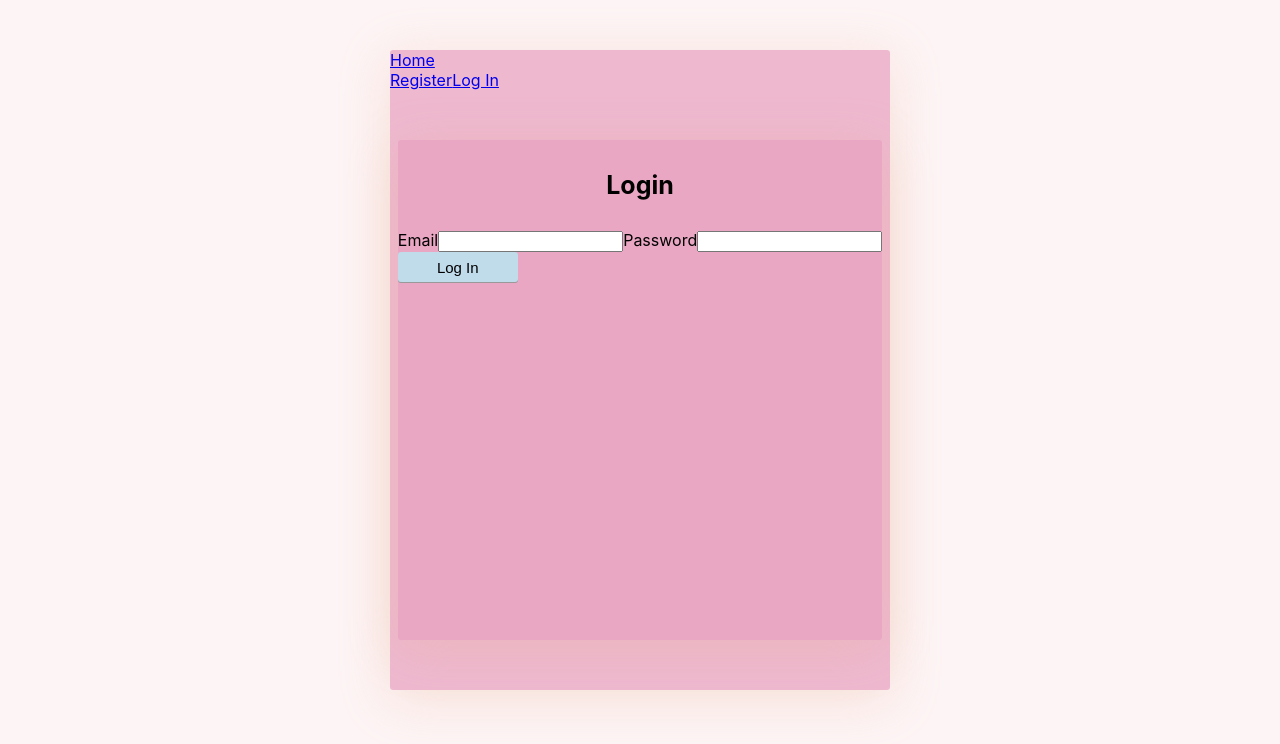
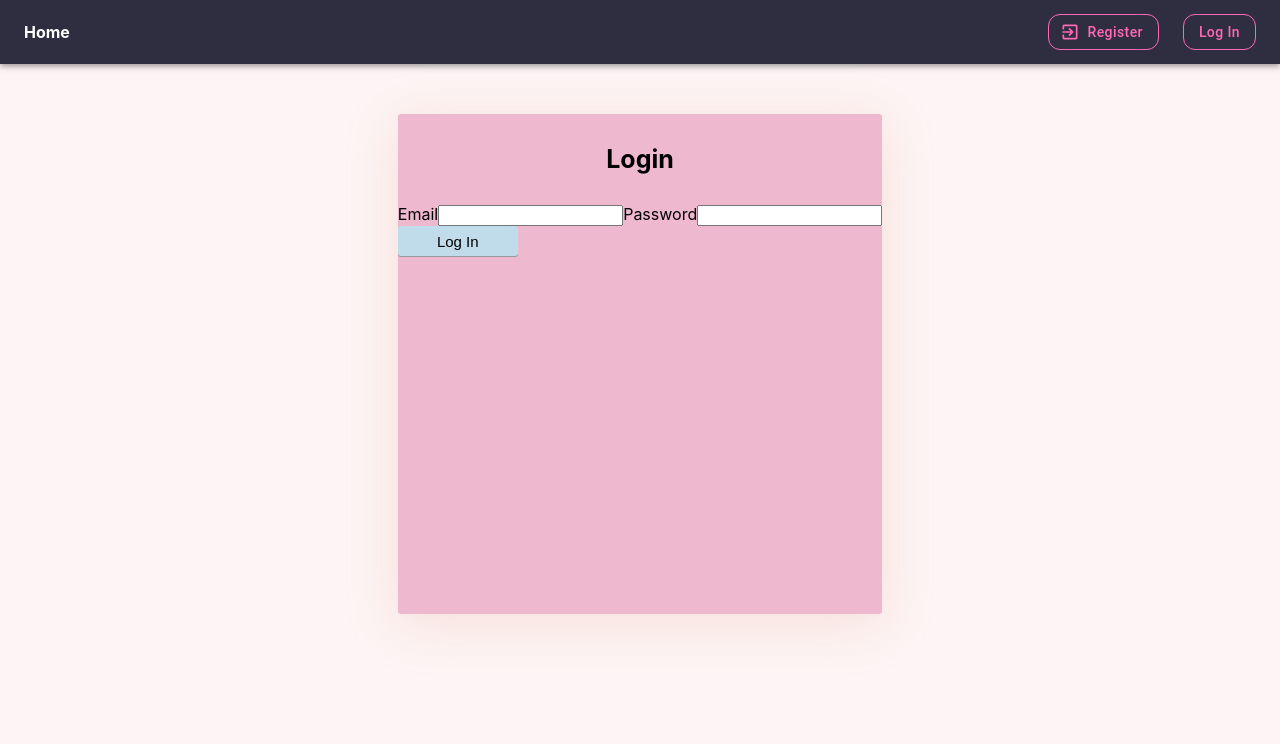
Before and after one commit to KingaMiko/goit-react-hw-08-phonebook, a React (Create React App) app: page /goit-react-hw-08-phonebook/login in a window 1280 px wide. Shown: the top 744 px of the page. Built offline with nearby package versions, Linux system fonts and the light colour scheme.

Commit message:
MUI added

```diff
--- a/package.json
+++ b/package.json
@@ -4,6 +4,10 @@
   "private": true,
   "homepage": "https://kingamiko.github.io/goit-react-hw-08-phonebook/",
   "dependencies": {
+    "@emotion/react": "^11.11.1",
+    "@emotion/styled": "^11.11.0",
+    "@mui/icons-material": "^5.14.11",
+    "@mui/material": "^5.14.11",
     "@redux-devtools/extension": "^3.2.5",
     "@reduxjs/toolkit": "^1.9.5",
     "@testing-library/jest-dom": "^5.16.3",
--- a/src/components/AppBar/AppBar.jsx
+++ b/src/components/AppBar/AppBar.jsx
@@ -2,14 +2,22 @@ import { useAuth } from 'hooks/useAuth';
 import { Navigation } from 'components/Navigation/Navigation';
 import { UserMenu } from 'components/UserMenu/UserMenu';
 import { AuthNav } from 'components/AuthNav/AuthNav';
+import AppBarMUI from '@mui/material/AppBar';
+import Toolbar from '@mui/material/Toolbar';
+import Box from '@mui/material/Box';
 
 export const AppBar = () => {
   const { isLoggedIn } = useAuth();
 
   return (
-    <header>
-      <Navigation />
-      {isLoggedIn ? <UserMenu /> : <AuthNav />}
-    </header>
+    <AppBarMUI position="static" color="secondary">
+      <Toolbar>
+        <Navigation />
+        <Box flexGrow={1}></Box>
+        <Box display="flex" alignItems="center">
+          {isLoggedIn ? <UserMenu /> : <AuthNav />}
+        </Box>
+      </Toolbar>
+    </AppBarMUI>
   );
 };
--- a/src/components/AuthNav/AuthNav.jsx
+++ b/src/components/AuthNav/AuthNav.jsx
@@ -1,10 +1,50 @@
 import { NavLink } from 'react-router-dom';
+import Button from '@mui/material/Button';
+import Box from '@mui/material/Box';
+import ExitToAppIcon from '@mui/icons-material/ExitToApp';
 
 export const AuthNav = () => {
   return (
-    <div>
-      <NavLink to="/register">Register</NavLink>
-      <NavLink to="/login">Log In</NavLink>
-    </div>
+    <Box display="flex" gap={2}>
+      <Button
+        variant="outlined"
+        color="secondary"
+        startIcon={<ExitToAppIcon />}
+        component={NavLink}
+        to="/register"
+        sx={{
+          marginLeft: 1,
+          borderColor: '#FF69B4',
+          color: '#FF69B4',
+          borderRadius: 3,
+          textTransform: 'none',
+          '&:hover': {
+            backgroundColor: 'rgba(255,105,180, 0.1)',
+            boxShadow: '0 2px 3px rgba(0,0,0,0.1)',
+          },
+        }}
+      >
+        Register
+      </Button>
+      <Button
+        variant="outlined"
+        color="secondary"
+        component={NavLink}
+        to="/login"
+        sx={{
+          marginLeft: 1,
+          borderColor: '#FF69B4',
+          color: '#FF69B4',
+          borderRadius: 3,
+          textTransform: 'none',
+          '&:hover': {
+            backgroundColor: 'rgba(255,105,180, 0.1)',
+            boxShadow: '0 2px 3px rgba(0,0,0,0.1)',
+          },
+        }}
+      >
+        Log In
+      </Button>
+    </Box>
   );
 };
--- a/src/components/Layout/Layout.js
+++ b/src/components/Layout/Layout.js
@@ -2,26 +2,16 @@ import { Outlet } from 'react-router-dom';
 import { Suspense } from 'react';
 import { Toaster } from 'react-hot-toast';
 import { AppBar } from 'components/AppBar/AppBar';
-import { Wrapper } from 'components/StyledApp';
+import Box from '@mui/material/Box';
 
 export const Layout = () => {
   return (
-    <Wrapper>
-      <div
-        style={{
-          display: 'flex',
-          justifyContent: 'space-between',
-          margin: '0 auto',
-          width: '100%',
-        }}
-      >
-        <AppBar />
-      </div>
-
+    <Box minHeight="100vh" display="flex" flexDirection="column">
+      <AppBar />
       <Suspense fallback={null}>
         <Outlet />
       </Suspense>
       <Toaster position="top-right" reverseOrder={false} />
-    </Wrapper>
+    </Box>
   );
 };
--- a/src/components/Navigation/Navigation.jsx
+++ b/src/components/Navigation/Navigation.jsx
@@ -1,12 +1,51 @@
 import { useAuth } from 'hooks/useAuth';
-import { NavLink } from 'react-router-dom';
+import { NavLink, useLocation } from 'react-router-dom';
+import Box from '@mui/material/Box';
+import Link from '@mui/material/Link';
 
 export const Navigation = () => {
   const { isLoggedIn } = useAuth();
+  const location = useLocation();
+  const isActive = path => location.pathname === path;
+
   return (
-    <nav>
-      <NavLink to="/">Home</NavLink>
-      {isLoggedIn ? <NavLink to="/contacts">Contacts</NavLink> : null}
-    </nav>
+    <Box display="flex" gap={2}>
+      <Link
+        component={NavLink}
+        to="/"
+        color="inherit"
+        underline="none"
+        sx={{
+          fontWeight: 'bold',
+          color: isActive('/') && '#e298bf',
+          textDecoration: isActive('/') ? 'underline' : 'none',
+          textDecorationThickness: '2px',
+          '&:hover': {
+            textDecoration: 'underline',
+          },
+        }}
+      >
+        Home
+      </Link>
+      {isLoggedIn && (
+        <Link
+          component={NavLink}
+          to="/contacts"
+          color="inherit"
+          underline="none"
+          sx={{
+            fontWeight: 'bold',
+            color: isActive('/contacts') && '#e298bf',
+            textDecoration: isActive('/contacts') ? 'underline' : 'none',
+            textDecorationThickness: '2px',
+            '&:hover': {
+              textDecoration: 'underline',
+            },
+          }}
+        >
+          Contacts
+        </Link>
+      )}
+    </Box>
   );
 };
--- a/src/components/UserMenu/UserMenu.jsx
+++ b/src/components/UserMenu/UserMenu.jsx
@@ -1,6 +1,10 @@
 import { useAuth } from 'hooks/useAuth';
 import { useDispatch } from 'react-redux';
 import { logOut } from 'redux/auth/operations';
+import Typography from '@mui/material/Typography';
+import Button from '@mui/material/Button';
+import Box from '@mui/material/Box';
+import ExitToAppIcon from '@mui/icons-material/ExitToApp';
 
 export const UserMenu = () => {
   const dispatch = useDispatch();
@@ -9,11 +13,36 @@ export const UserMenu = () => {
   const handleLogout = () => dispatch(logOut());
 
   return (
-    <div>
-      <p>Welcome, {user.name}</p>
-      <button type="button" onClick={handleLogout}>
+    <Box
+      display="flex"
+      alignItems="center"
+      gap={2}
+      padding={1}
+      bgcolor="secondary.main"
+      borderRadius="5px"
+    >
+      <Typography variant="subtitle1" color="textSecondary">
+        Welcome, {user.name}
+      </Typography>
+      <Button
+        variant="outlined"
+        color="secondary"
+        startIcon={<ExitToAppIcon />}
+        onClick={handleLogout}
+        sx={{
+          marginLeft: 1,
+          borderColor: '#FF69B4',
+          color: '#FF69B4',
+          borderRadius: 3,
+          textTransform: 'none',
+          '&:hover': {
+            backgroundColor: 'rgba(255,105,180, 0.1)',
+            boxShadow: '0 2px 3px rgba(0,0,0,0.1)',
+          },
+        }}
+      >
         Logout
-      </button>
-    </div>
+      </Button>
+    </Box>
   );
 };
--- /dev/null
+++ b/src/components/theme.js
@@ -0,0 +1,15 @@
+import { createTheme } from '@mui/material/styles';
+
+export const theme = createTheme({
+  palette: {
+    primary: {
+      main: '#e298bf',
+    },
+    secondary: {
+      main: '#2F2E41',
+    },
+    text: {
+      secondary: '#FFFFFF',
+    },
+  },
+});
--- a/src/index.js
+++ b/src/index.js
@@ -6,13 +6,17 @@ import { BrowserRouter } from 'react-router-dom';
 import { persistor, store } from './redux/store';
 import { Provider } from 'react-redux';
 import { PersistGate } from 'redux-persist/integration/react';
+import { theme } from './components/theme';
+import { ThemeProvider } from '@mui/material/styles';
 
 ReactDOM.createRoot(document.getElementById('root')).render(
   <React.StrictMode>
     <Provider store={store}>
       <PersistGate loading={null} persistor={persistor}>
         <BrowserRouter basename="/goit-react-hw-08-phonebook">
-          <App />
+          <ThemeProvider theme={theme}>
+            <App />
+          </ThemeProvider>
         </BrowserRouter>
       </PersistGate>
     </Provider>
--- a/src/pages/HomePage/HomePage.jsx
+++ b/src/pages/HomePage/HomePage.jsx
@@ -1,4 +1,5 @@
-import { Header, Wrapper } from 'components/StyledApp';
+import Box from '@mui/material/Box';
+import Typography from '@mui/material/Typography';
 import { Helmet } from 'react-helmet';
 
 export default function HomePage() {
@@ -7,9 +8,34 @@ export default function HomePage() {
       <Helmet>
         <title>Phonebook</title>
       </Helmet>
-      <Wrapper>
-        <Header>Welcome to Phonebook!</Header>
-      </Wrapper>
+      <Box
+        display="flex"
+        flexDirection="column"
+        alignItems="center"
+        justifyContent="flex-start"
+        borderRadius="5px"
+        maxWidth="500px"
+        width="auto"
+        minHeight="500px"
+        margin="50px auto"
+        bgcolor="rgba(232, 160, 191, 0.7)"
+        boxShadow="0 9px 50px hsla(20, 67%, 75%, 0.31)"
+        sx={{
+          '@media screen and (max-width: 767px)': {
+            width: '100%',
+            height: '100vh',
+          },
+        }}
+      >
+        <Typography
+          variant="h4"
+          component="h1"
+          textAlign="center"
+          margin="30px"
+        >
+          Welcome to Phonebook!
+        </Typography>
+      </Box>
     </>
   );
 }
```
Also changed, not shown: 1 other file (tests, documents, lock files or other folders).
